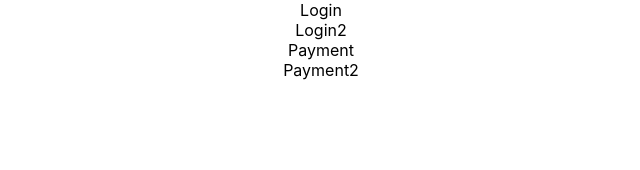
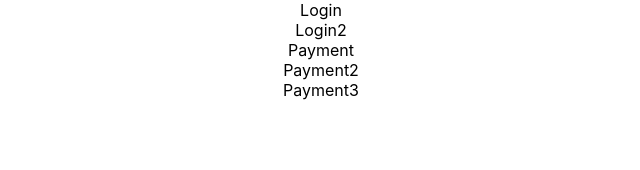
Before and after one commit to kartikbabariya/react-git, a React (Create React App) app: page / in a window 1280 px wide. Shown: the top 170 px of the page, without its empty margins (319-959 px from the left). Built offline with nearby package versions, Linux system fonts and the light colour scheme.

Commit message:
payment3 added

```diff
--- a/src/App.js
+++ b/src/App.js
@@ -4,6 +4,7 @@ import Login from './Components/Login/Login';
 import Login2 from './Components/Login/Login2';
 import Payment from './Components/Payment/Payment';
 import Payment2 from './Components/Payment/Payment2';
+import Payment3 from './Components/Payment/Payment3';
 
 function App() {
   return (
@@ -12,6 +13,7 @@ function App() {
       <Login2 />
       <Payment />
       <Payment2 />
+      <Payment3 />
     </div>
   );
 }
--- /dev/null
+++ b/src/Components/Payment/Payment3.js
@@ -0,0 +1,9 @@
+import React from 'react'
+
+const Payment3 = () => {
+  return (
+    <div>Payment3</div>
+  )
+}
+
+export default Payment3
```
